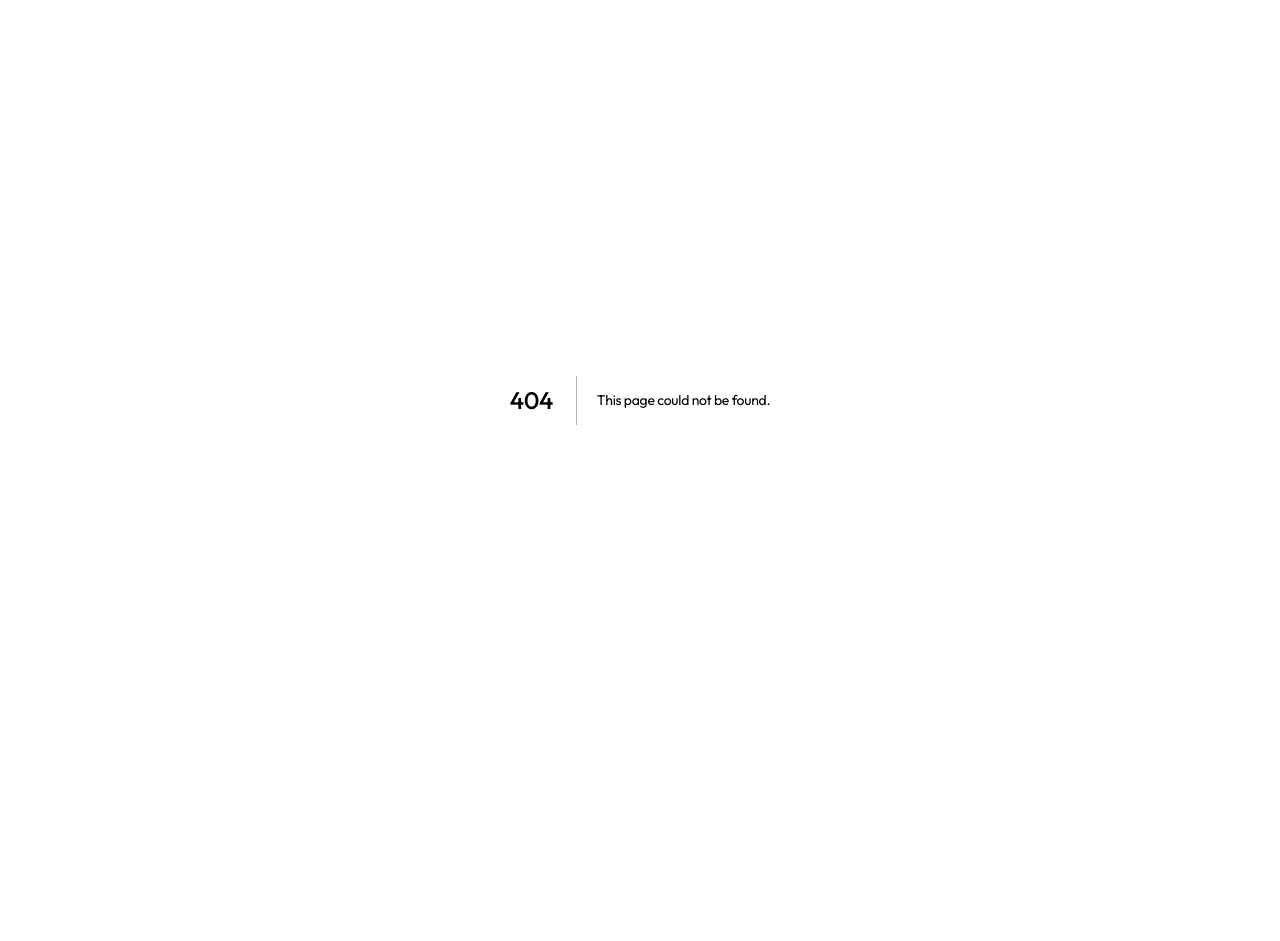
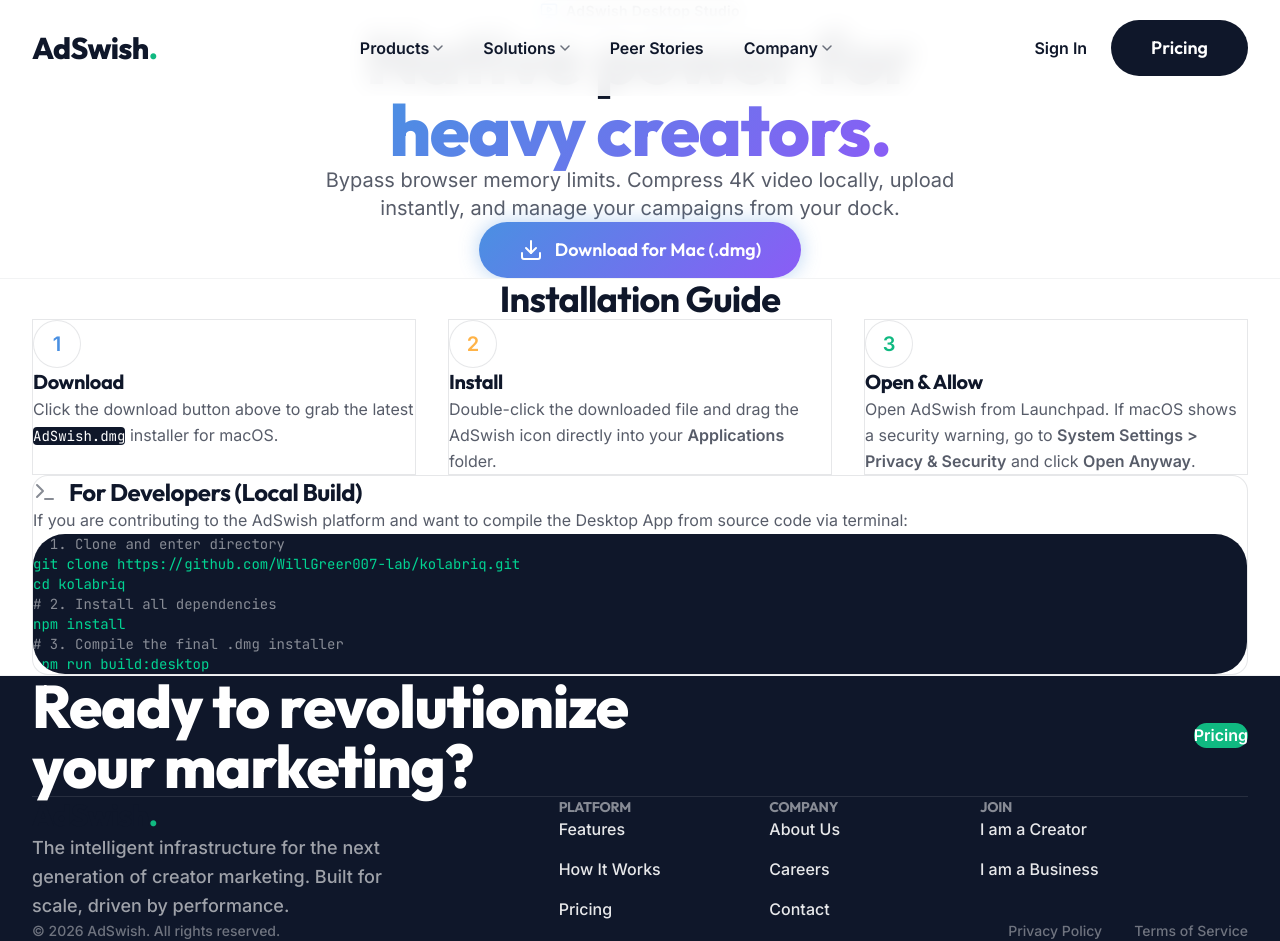
Before and after one commit to WillGreer007-lab/kolabriq, a Next.js app: page /desktop in a window 1280 px wide. Before the commit this address had no page. Before the commit the page ends 800 px from the top, so only its background shows below. Built offline with nearby package versions, Linux system fonts and the light colour scheme.

Commit message:
Feature: Add dedicated Desktop App installation guide page

```diff
--- /dev/null
+++ b/src/app/desktop/page.tsx
@@ -0,0 +1,104 @@
+import Navbar from "@/components/layout/Navbar";
+import Footer from "@/components/landing/Footer";
+import { Download, MonitorPlay, Terminal, ShieldAlert } from "lucide-react";
+
+export default function DesktopAppPage() {
+  return (
+    <main className="flex min-h-screen flex-col bg-[var(--background)]">
+      <Navbar />
+
+      <section className="relative pt-32 pb-24 overflow-hidden flex flex-col items-center">
+        <div className="absolute top-[10%] left-[20%] w-[30%] h-[30%] bg-[#FFB347]/10 rounded-full blur-[120px] -z-10 pointer-events-none" />
+        <div className="absolute top-[30%] right-[20%] w-[20%] h-[20%] bg-[#4A90E2]/10 rounded-full blur-[100px] -z-10 pointer-events-none" />
+
+        <div className="container-custom max-w-4xl mx-auto flex flex-col items-center text-center z-10">
+          <div className="inline-flex items-center gap-2 px-4 py-2 rounded-full bg-[var(--surface)] border border-[var(--border)] mb-8 fade-in-up">
+            <MonitorPlay size={18} className="text-[#4A90E2]" />
+            <span className="text-sm font-semibold tracking-wide text-[var(--foreground)]">AdSwish Desktop Studio</span>
+          </div>
+
+          <h1 className="text-5xl md:text-6xl lg:text-7xl font-heading font-extrabold text-[var(--foreground)] tracking-tight mb-6 fade-in-up delay-100">
+            Native power for <br className="hidden md:block" />
+            <span className="text-gradient-neon">heavy creators.</span>
+          </h1>
+
+          <p className="text-xl text-[var(--foreground)]/70 max-w-2xl mx-auto mb-12 fade-in-up delay-200">
+            Bypass browser memory limits. Compress 4K video locally, upload instantly, and manage your campaigns from your dock.
+          </p>
+
+          <a href="#" onClick={(e) => { e.preventDefault(); alert('Link this to your generated .dmg file hosted on AWS S3 or GitHub Releases!'); }} className="btn-neon text-lg px-8 py-4 fade-in-up delay-300">
+            <Download size={24} />
+            Download for Mac (.dmg)
+          </a>
+        </div>
+      </section>
+
+      <section className="py-20 bg-[var(--surface)] border-y border-[var(--border-subtle)]">
+        <div className="container-custom max-w-5xl mx-auto">
+          <h2 className="text-3xl md:text-4xl font-heading font-bold text-center mb-16">
+            Installation Guide
+          </h2>
+
+          <div className="grid grid-cols-1 md:grid-cols-3 gap-8">
+            {/* Step 1 */}
+            <div className="pixis-card bg-[var(--background)] p-8 border border-[var(--border)] relative overflow-hidden group">
+              <div className="w-12 h-12 bg-[var(--surface)] rounded-full flex items-center justify-center text-xl font-bold mb-6 border border-[var(--border)] text-[#4A90E2]">
+                1
+              </div>
+              <h3 className="text-xl font-bold mb-3">Download</h3>
+              <p className="text-[var(--foreground)]/70 leading-relaxed">
+                Click the download button above to grab the latest <code className="bg-[var(--surface-dark)] text-[var(--background)] px-2 py-1 rounded text-sm">AdSwish.dmg</code> installer for macOS.
+              </p>
+            </div>
+
+            {/* Step 2 */}
+            <div className="pixis-card bg-[var(--background)] p-8 border border-[var(--border)] relative overflow-hidden group">
+              <div className="w-12 h-12 bg-[var(--surface)] rounded-full flex items-center justify-center text-xl font-bold mb-6 border border-[var(--border)] text-[#FFB347]">
+                2
+              </div>
+              <h3 className="text-xl font-bold mb-3">Install</h3>
+              <p className="text-[var(--foreground)]/70 leading-relaxed">
+                Double-click the downloaded file and drag the AdSwish icon directly into your <span className="font-semibold">Applications</span> folder.
+              </p>
+            </div>
+
+            {/* Step 3 */}
+            <div className="pixis-card bg-[var(--background)] p-8 border border-[var(--border)] relative overflow-hidden group">
+              <div className="w-12 h-12 bg-[var(--surface)] rounded-full flex items-center justify-center text-xl font-bold mb-6 border border-[var(--border)] text-[#10B981]">
+                3
+              </div>
+              <h3 className="text-xl font-bold mb-3">Open & Allow</h3>
+              <p className="text-[var(--foreground)]/70 leading-relaxed">
+                Open AdSwish from Launchpad. If macOS shows a security warning, go to <span className="font-semibold">System Settings {'>'} Privacy & Security</span> and click <span className="font-semibold">Open Anyway</span>.
+              </p>
+            </div>
+          </div>
+
+          {/* Advanced Terminal Install for Devs */}
+          <div className="mt-16 p-8 border border-[var(--border)] rounded-2xl bg-[var(--background)]">
+            <div className="flex items-center gap-3 mb-4">
+              <Terminal size={24} className="text-[var(--foreground)]/50" />
+              <h3 className="text-2xl font-bold">For Developers (Local Build)</h3>
+            </div>
+            <p className="text-[var(--foreground)]/70 mb-6">
+              If you are contributing to the AdSwish platform and want to compile the Desktop App from source code via terminal:
+            </p>
+            <div className="bg-[var(--foreground)] text-[var(--background)] p-6 rounded-xl font-mono text-sm overflow-x-auto">
+              <p className="opacity-50 mb-2"># 1. Clone and enter directory</p>
+              <p className="mb-4 text-emerald-400">git clone https://github.com/WillGreer007-lab/kolabriq.git<br/>cd kolabriq</p>
+
+              <p className="opacity-50 mb-2"># 2. Install all dependencies</p>
+              <p className="mb-4 text-emerald-400">npm install</p>
+
+              <p className="opacity-50 mb-2"># 3. Compile the final .dmg installer</p>
+              <p className="text-emerald-400">npm run build:desktop</p>
+            </div>
+          </div>
+
+        </div>
+      </section>
+
+      <Footer />
+    </main>
+  );
+}
--- a/src/components/landing/Hero.tsx
+++ b/src/components/landing/Hero.tsx
@@ -27,7 +27,7 @@
           </p>
 
           <div className="mt-10 flex items-center justify-center gap-4">
-            <Link href="#download-desktop" onClick={(e) => { e.preventDefault(); alert('To compile the native app, run: npm run build:desktop'); }} className="btn-neon flex items-center gap-2">
+            <Link href="/desktop" className="btn-neon flex items-center gap-2">
               <svg width="20" height="20" viewBox="0 0 24 24" fill="none" stroke="currentColor" strokeWidth="2" strokeLinecap="round" strokeLinejoin="round"><path d="M21 15v4a2 2 0 0 1-2 2H5a2 2 0 0 1-2-2v-4"></path><polyline points="7 10 12 15 17 10"></polyline><line x1="12" y1="15" x2="12" y2="3"></line></svg>
               Download Desktop App (Mac)
             </Link>
```
